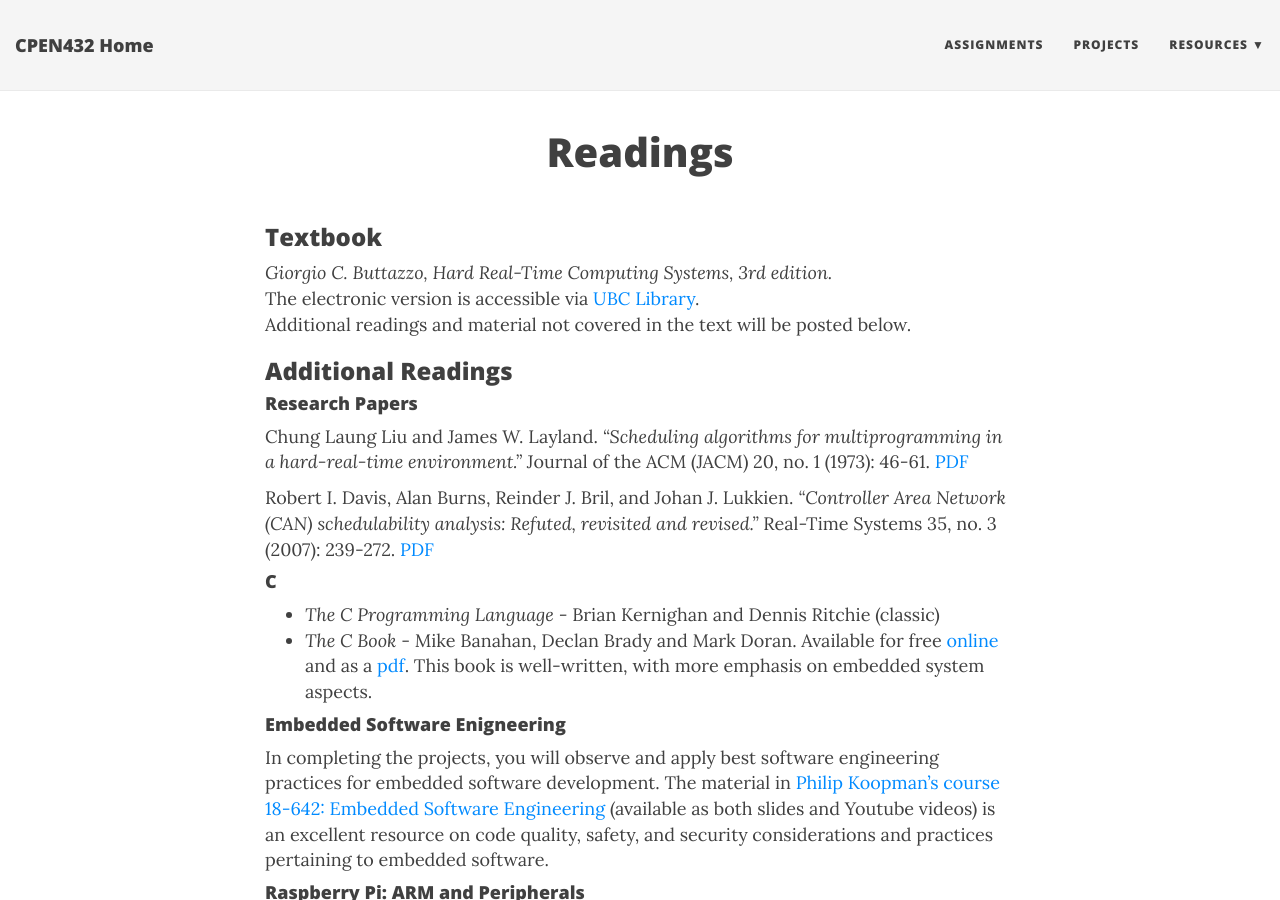
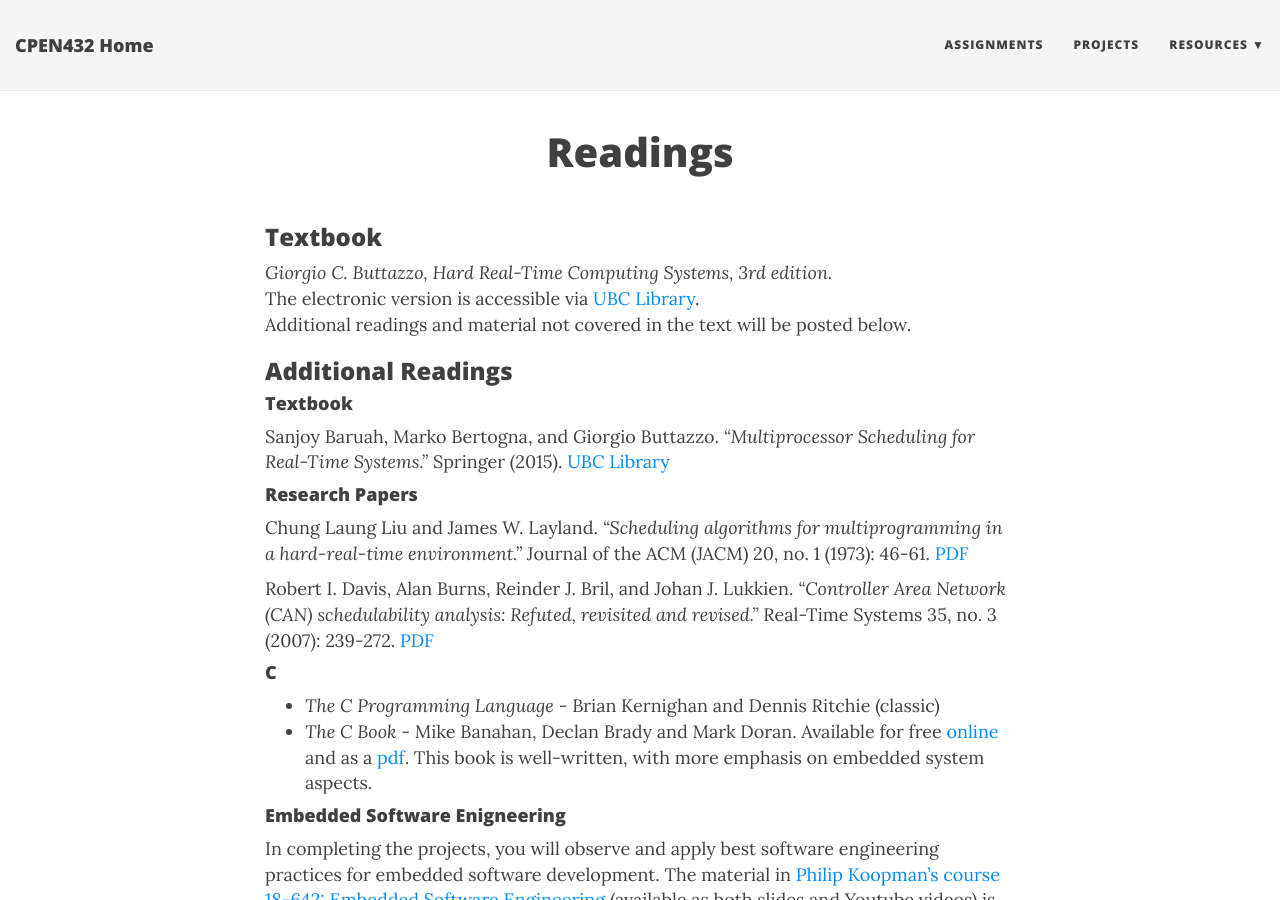
Before and after one commit to CPEN432/cpen432.github.io, a Jekyll site: the page built from readings.md, in a window 1280 px wide and 900 px high. Built offline with Jekyll 4.4.1, drawn with Linux system fonts in a browser that asks for light colours; nearby versions of some CDN libraries.

Commit message:
Update readings.md

```diff
--- a/readings.md
+++ b/readings.md
@@ -11,6 +11,10 @@ Additional readings and material not covered in the text will be posted below.
 
 
 ### Additional Readings
+
+#### Textbook
+
+Sanjoy Baruah, Marko Bertogna, and Giorgio Buttazzo. _"Multiprocessor Scheduling for Real-Time Systems."_ Springer (2015). [UBC Library](https://go.exlibris.link/yXzZkF95)
 
 #### Research Papers
 
```
